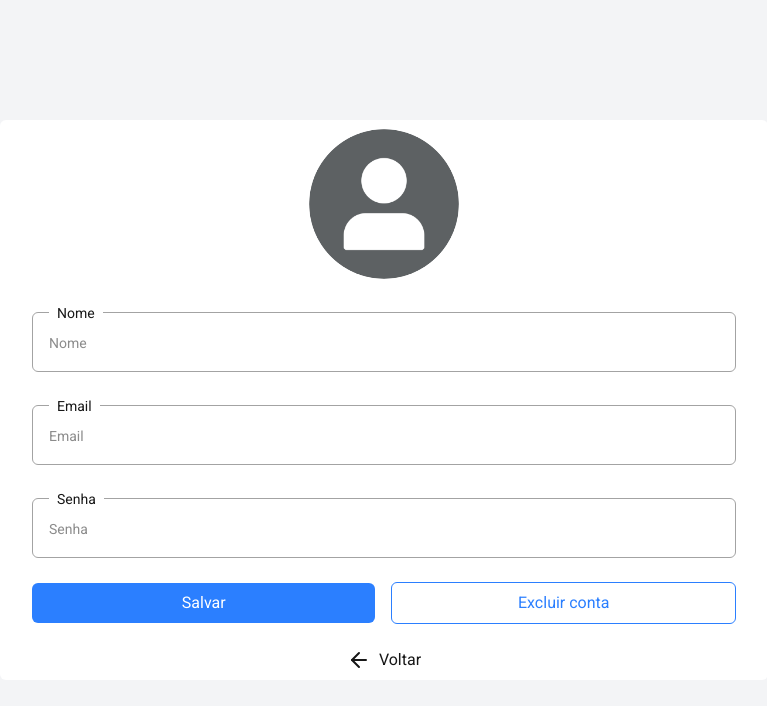
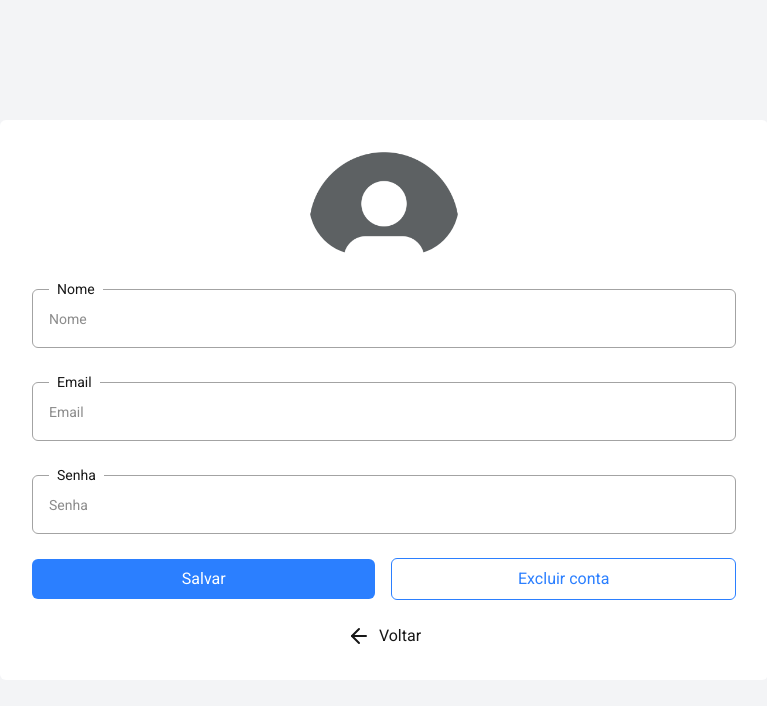
Before and after one commit to ivanrods/task-pro, a Next.js app: page /profile in a window 1280 px wide. Shown: the top 706 px of the page, without its empty margins (256-1023 px from the left). Built offline with nearby package versions, Linux system fonts and the light colour scheme; no server answers; sample sign-in values are in the browser's storage.

Commit message:
feat: add avatar component

```diff
--- a/src/app/profile/page.tsx
+++ b/src/app/profile/page.tsx
@@ -1,5 +1,4 @@
 "use client";
-import Image from "next/image";
 import InputForm from "@/components/InputForm";
 import ButtonInput from "@/components/ButtonInput";
 import { useRouter } from "next/navigation";
@@ -9,6 +8,7 @@ import { z } from "zod";
 import { zodResolver } from "@hookform/resolvers/zod";
 import { useEffect } from "react";
 import ButtonBack from "@/components/ButtonBack";
+import Avatar from "@/components/Avatar";
 
 const updateUserSchema = z.object({
   name: z.string().min(2, "Nome deve ter pelo menos 2 caracteres"),
@@ -140,13 +140,7 @@ const Profile = () => {
   return (
     <div className="h-screen bg-[var(--background-secondary)] flex justify-center items-center">
       <div className="w-full h-screen rounded-md p-8 bg-[var(--background)] flex flex-col gap-6 justify-center items-center md:w-[90%] lg:w-[80%] xl:w-[60%] md:h-[70%]">
-        <Image
-          src="/profile.png"
-          alt="foto de perfil"
-          width={150}
-          height={150}
-          className="rounded-full"
-        />
+        <Avatar src="/profile.png" size={150} />
         <form
           onSubmit={handleSubmit(onSubmit)}
           className="w-full flex flex-col gap-6"
--- /dev/null
+++ b/src/components/Avatar.tsx
@@ -0,0 +1,19 @@
+import Image from "next/image";
+type AvatarProps = {
+  src: string;
+  alt?: string;
+  size?: number;
+};
+
+const Avatar = ({ src, alt = "Avatar", size }: AvatarProps) => {
+  return (
+    <div
+      className="rounded-full overflow-hidden"
+      style={{ width: size, height: size }}
+    >
+      <Image src={src} alt={alt} width={size} height={size} />
+    </div>
+  );
+};
+
+export default Avatar;
```
